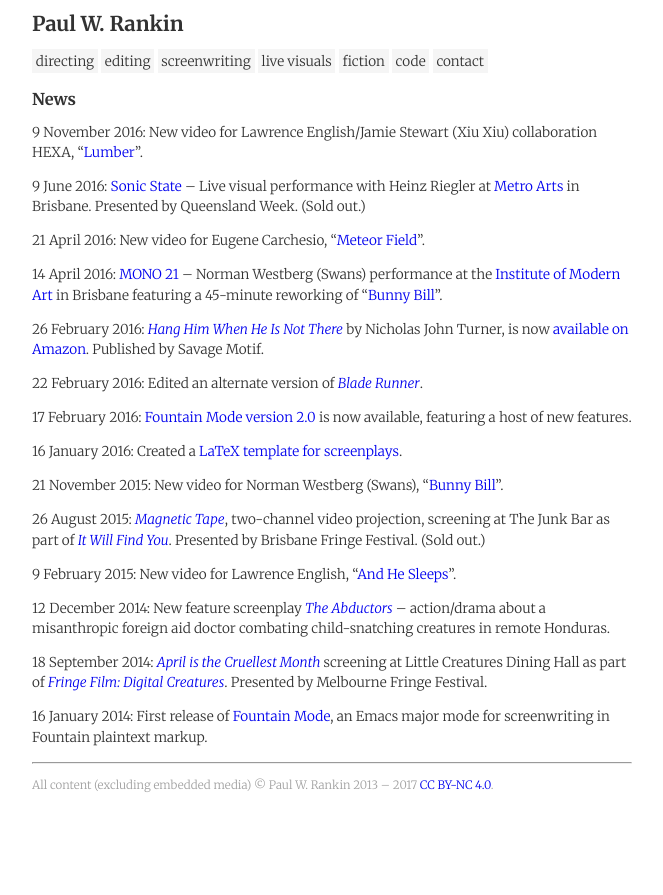
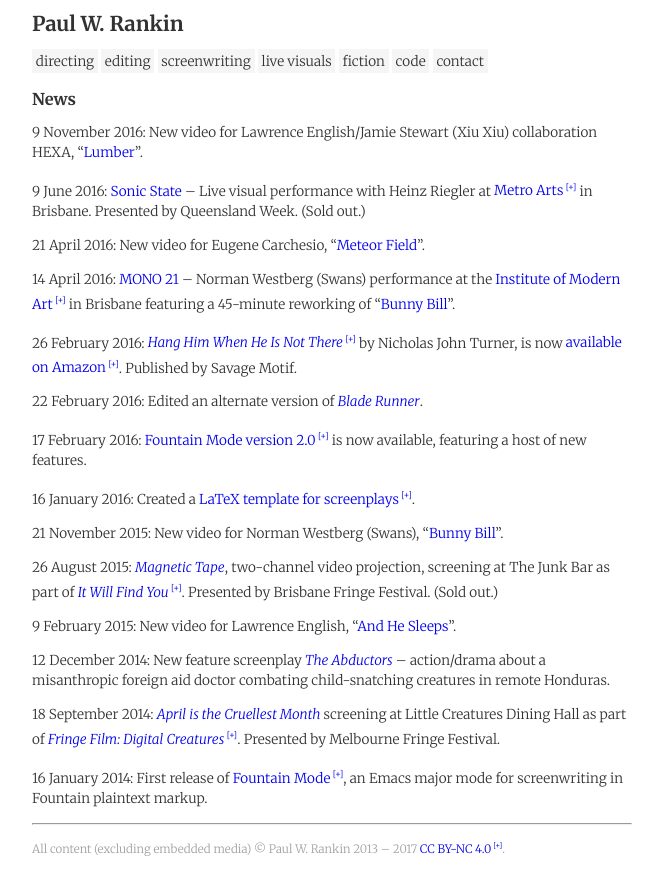
Before and after one commit to rnkn/portfolio, a Jekyll site: the page built from index.html, in a window 1280 px wide. Shown: the top 895 px of the page, without its empty margins (308-971 px from the left). Built offline with Jekyll 4.4.1, drawn with Linux system fonts in a browser that asks for light colours.

Commit message:
Added external link signal

```diff
--- a/css/main.scss
+++ b/css/main.scss
@@ -1,6 +1,9 @@
 ---
 layout: null
 ---
+$link-bg: rgb(245,245,245);
+$link-bg-hover: rgb(230,230,230);
+
 body {
   color: rgb(50,50,50);
   margin: auto;
@@ -27,12 +30,19 @@
   &:hover { text-decoration: underline; }
 }
 
+a[href^=http]:after {
+  content: "[+]";
+  font-size: 0.65em;
+  margin-left: 0.5ex;
+  vertical-align: super;
+}
+
 header {
   p {
     line-height: 2;
     a {
       color: inherit;
-      background-color: rgb(245,245,245);
+      background-color: $link-bg;
       padding: 0.5ex;
       text-decoration: none;
       &:hover { background-color: rgb(230,230,230); }
```
